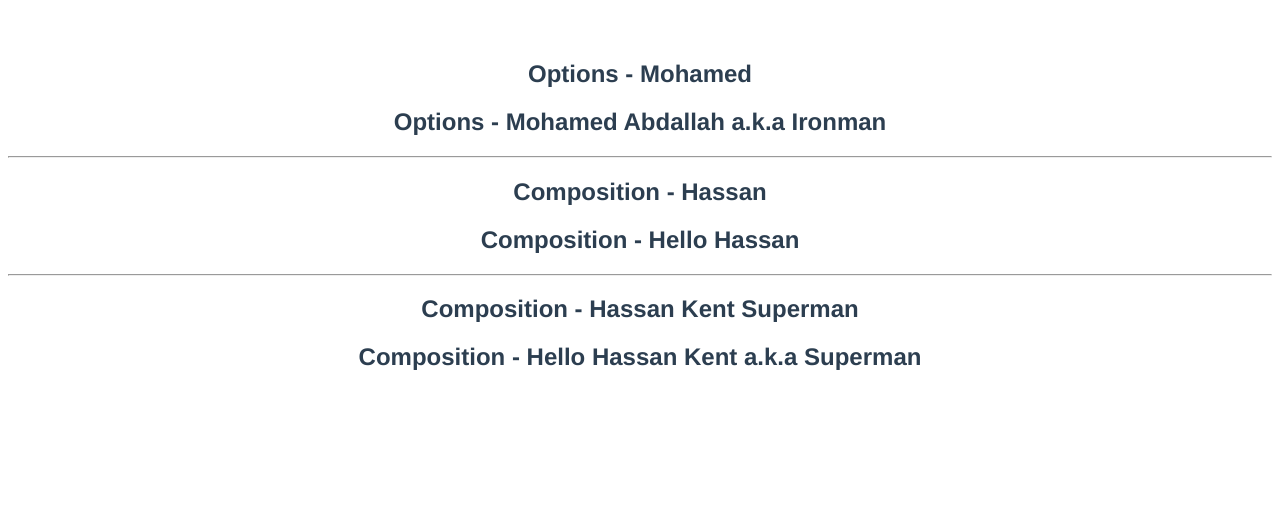
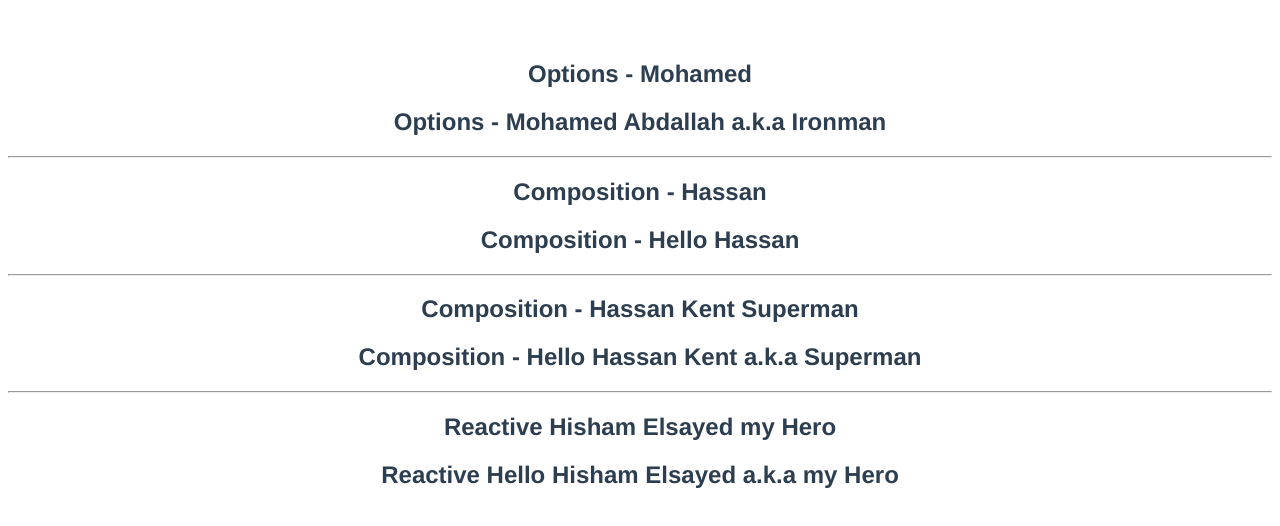
Before and after one commit to devmuhmed/journey-of-vuejs, a Vue app in the folder tasks/composition/: page / in a window 1280 px wide. Shown: the top 526 px of the page. Built offline with nearby package versions, Linux system fonts and the light colour scheme.

Commit message:
codevolution lesson 53 replace data with reactive

```diff
--- a/tasks/composition/src/components/Data.vue
+++ b/tasks/composition/src/components/Data.vue
@@ -8,27 +8,47 @@
         <hr>
         <h2>Composition - {{ c_firstName }} {{ c_lastName }} {{ c_heroName }}</h2>
         <h2>Composition - {{ greetHero }}</h2>
+        <hr>
+        <h2>Reactive {{ state.firstName }} {{ state.lastName }} {{ state.heroName }}</h2>
+        <h2>Reactive {{ reactiveGreetHero }}</h2>
 
     </div>
 </template>
 
 <script>
-import { ref } from 'vue'
+import { ref, reactive } from 'vue'
     export default {
         name: 'DataComponent  ',
         setup() {
+
            const c_firstName = ref('Clark')
            const c_lastName = ref('Kent')
            const c_heroName = ref('Superman')
            c_firstName.value = 'Hassan'
            const greet = `Hello ${c_firstName.value}`
            const greetHero =`Hello ${c_firstName.value} ${c_lastName.value} a.k.a ${c_heroName.value}`
+           const state = reactive({
+                firstName: 'Hisham',
+                lastName: 'Elsayed',
+                heroName: 'my Hero'
+           })
+        //    eleminated to use ref multipletimes and not need to use .value
+           const reactiveGreetHero = `Hello ${state.firstName} ${state.lastName} a.k.a ${state.heroName} `
+
+           // using ref when dealing with primitive types like string boolean number and so on as react can only accept an object
+        //    const isLoggedIn = ref(false)
+        //    const isLoggedInReactive =reactive({
+        //     value: false
+        //    })
+
            return {
             c_firstName,
             greet,
             c_lastName,
             c_heroName,
             greetHero,
+            state,
+            reactiveGreetHero
 
            }
         },
```
